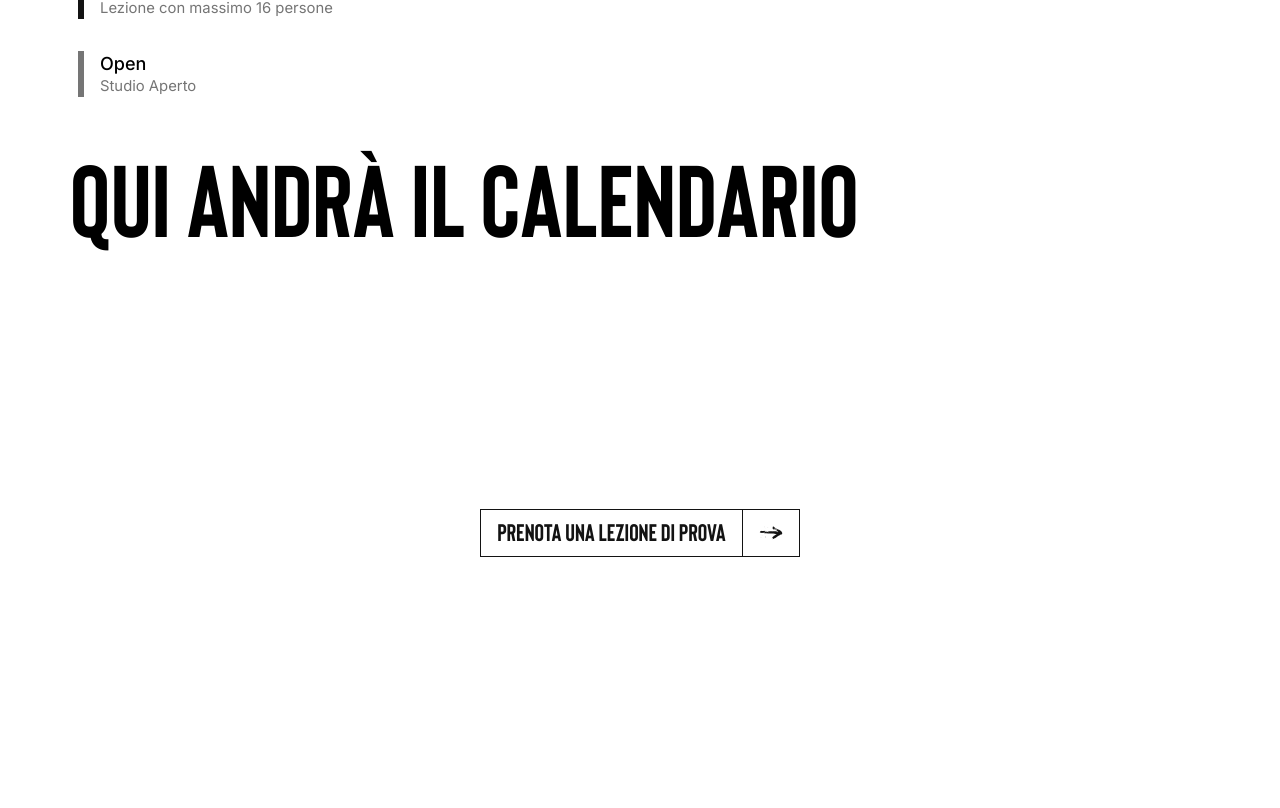
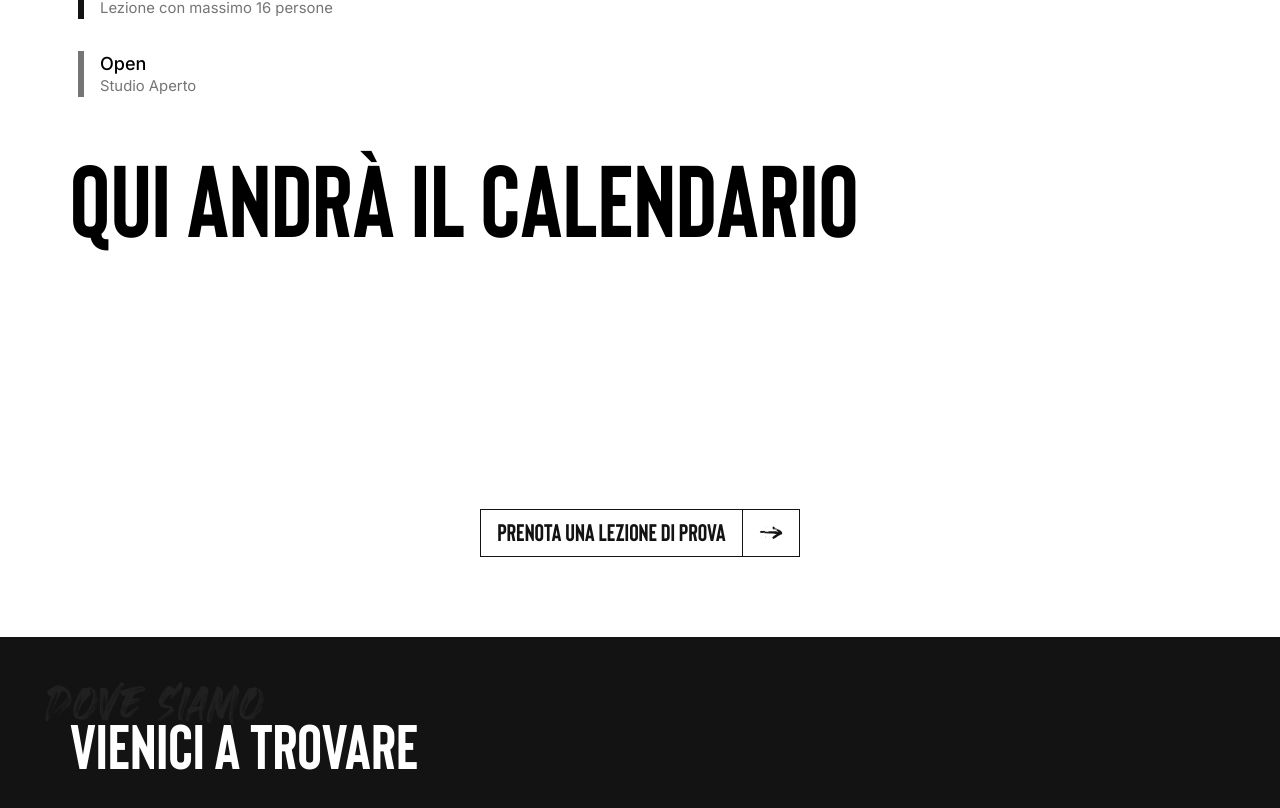
Before and after one commit to andreaselmi/IMPERIUM_MOTUS, a React (Create React App) app: page / in a window 1280 px wide. Shown: the part 3229-4037 px from the top of the page. Before the commit the page ends 3866 px from the top, so only its background shows below. Built offline with nearby package versions, Linux system fonts and the light colour scheme.

Commit message:
add map section

```diff
--- a/src/components/Body/Body.tsx
+++ b/src/components/Body/Body.tsx
@@ -2,6 +2,7 @@ import React from "react";
 import CalisthenicsSection from "../Sections/CalisthenicsSection/CalisthenicsSection";
 import CoachSection from "../Sections/CoachSection/CoachSection";
 import Schedules from "../Sections/Schedules/Schedules";
+import MapSection from "../Sections/MapSection/MapSection";
 
 const Body = () => {
   return (
@@ -9,6 +10,7 @@ const Body = () => {
       <CalisthenicsSection />
       <CoachSection />
       <Schedules />
+      <MapSection />
     </body>
   );
 };
--- /dev/null
+++ b/src/components/Sections/MapSection/MapSection.module.scss
@@ -0,0 +1,10 @@
+@import "../../../utils/theme/colors";
+
+.container {
+  background-color: $global-background-color-dark;
+}
+
+.header {
+  grid-column: col-start / span 12;
+  color: $global-color-light;
+}
--- /dev/null
+++ b/src/components/Sections/MapSection/MapSection.tsx
@@ -0,0 +1,23 @@
+import React from "react";
+import styles from "./MapSection.module.scss";
+import SectionContainer from "../SectionContainer/SectionContainer";
+import SectionHeader from "../SectionHeader/SectionHeader";
+
+import map from "../../../assets/images/sections/mapSection.svg";
+
+const MapSection = () => {
+  return (
+    <div className={styles.container}>
+      <SectionContainer>
+        <SectionHeader
+          className={styles.header}
+          imageSrc={map}
+          imageAlt={"Dove Siamo"}
+          label={"Vienici a trovare"}
+        />
+      </SectionContainer>
+    </div>
+  );
+};
+
+export default MapSection;
```
Also changed, not shown: src/assets/images/sections/mapSection.svg (added).
